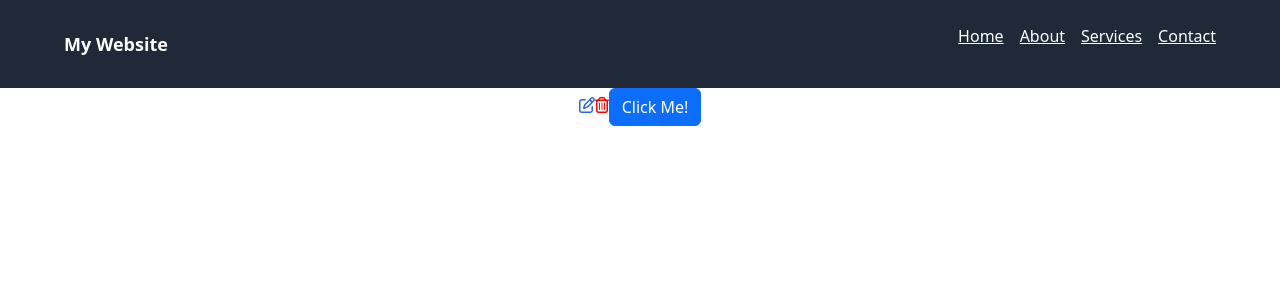
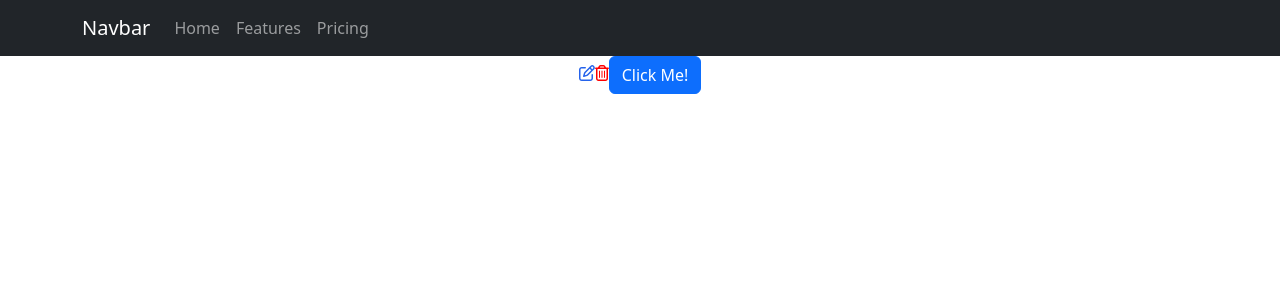
Before and after one commit to MikePHaynes/bug-tracker-ui, a React (Create React App) app: page / in a window 1280 px wide. Shown: the top 300 px of the page. Built offline with nearby package versions, Linux system fonts and the light colour scheme.

Commit message:
Edit navbar to use bootstrap.

```diff
--- a/src/App.js
+++ b/src/App.js
@@ -1,6 +1,6 @@
 import './App.css';
 import { BrowserRouter as Router, Routes, Route } from 'react-router-dom';
-import { Navbar } from './components/Navbar';
+import { NavigationBar } from './components/NavigationBar';
 import { HomePage } from './pages/HomePage';
 import { ProjectPage } from './pages/ProjectPage';
 
@@ -8,7 +8,7 @@
   return (
     <div className="App">
       <Router>
-        <Navbar />
+        <NavigationBar />
         <Routes>
           <Route path="/" element={<HomePage />} />
           <Route path="/projects" element={<ProjectPage />} />
--- a/src/components/Navbar.js
+++ /dev/null
@@ -1,17 +0,0 @@
-export const Navbar = () => {
-  return (
-    <nav className="bg-gray-800 p-4">
-      <div className="max-w-6xl mx-auto">
-        <div className="flex justify-between items-center">
-          <div className="text-white text-lg font-bold">My Website</div>
-          <ul className="flex space-x-4">
-            <li><a href="#" className="text-white">Home</a></li>
-            <li><a href="#" className="text-white">About</a></li>
-            <li><a href="#" className="text-white">Services</a></li>
-            <li><a href="#" className="text-white">Contact</a></li>
-          </ul>
-        </div>
-      </div>
-    </nav>
-  );
-};
--- /dev/null
+++ b/src/components/NavigationBar.js
@@ -0,0 +1,20 @@
+import Container from 'react-bootstrap/Container';
+import Nav from 'react-bootstrap/Nav';
+import Navbar from 'react-bootstrap/Navbar';
+
+export const NavigationBar = () => {
+  return (
+    <div>
+      <Navbar bg="dark" data-bs-theme="dark">
+        <Container>
+          <Navbar.Brand href="#home">Navbar</Navbar.Brand>
+          <Nav className="me-auto">
+            <Nav.Link href="#home">Home</Nav.Link>
+            <Nav.Link href="#features">Features</Nav.Link>
+            <Nav.Link href="#pricing">Pricing</Nav.Link>
+          </Nav>
+        </Container>
+      </Navbar>
+    </div>
+  );
+};
```
